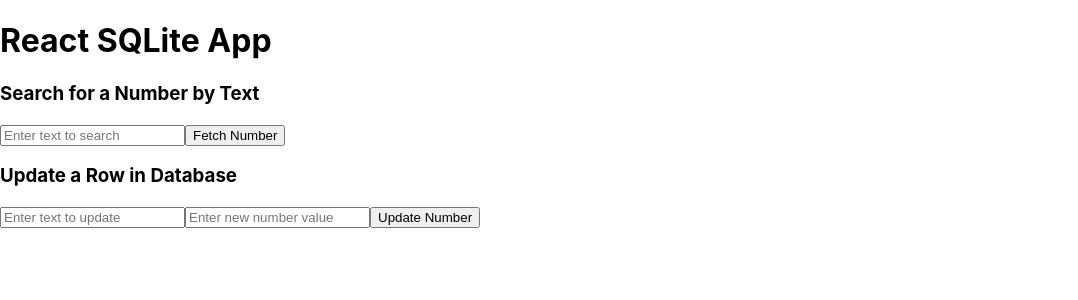
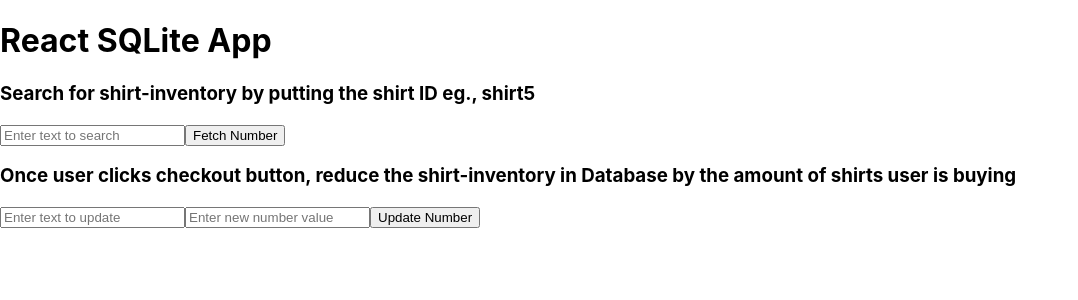
Before and after one commit to testuser7713/react-sqlite-app, a React (Create React App) app: page / in a window 1280 px wide. Shown: the top 300 px of the page, without its empty margins (0-1078 px from the left). Built offline with nearby package versions, Linux system fonts and the light colour scheme; no server answers.

Commit message:
Updated App.jsx and SQLiteComponent.jsx to allow updating database values

```diff
--- a/src/App.jsx
+++ b/src/App.jsx
@@ -27,7 +27,7 @@
       <h1>React SQLite App</h1>
       <SQLiteComponent ref={sqliteRef} />
 
-      <h3>Search for a Number by Text</h3>
+      <h3>Search for shirt-inventory by putting the shirt ID eg., shirt5</h3>
       <input
         type="text"
         value={searchText}
@@ -39,7 +39,7 @@
         <p>Number value for "{searchText}": <strong>{fetchedNumber}</strong></p>
       )}
 
-      <h3>Update a Row in Database</h3>
+      <h3>Once user clicks checkout button, reduce the shirt-inventory in Database by the amount of shirts user is buying</h3>
       <input
         type="text"
         value={updateText}
```
